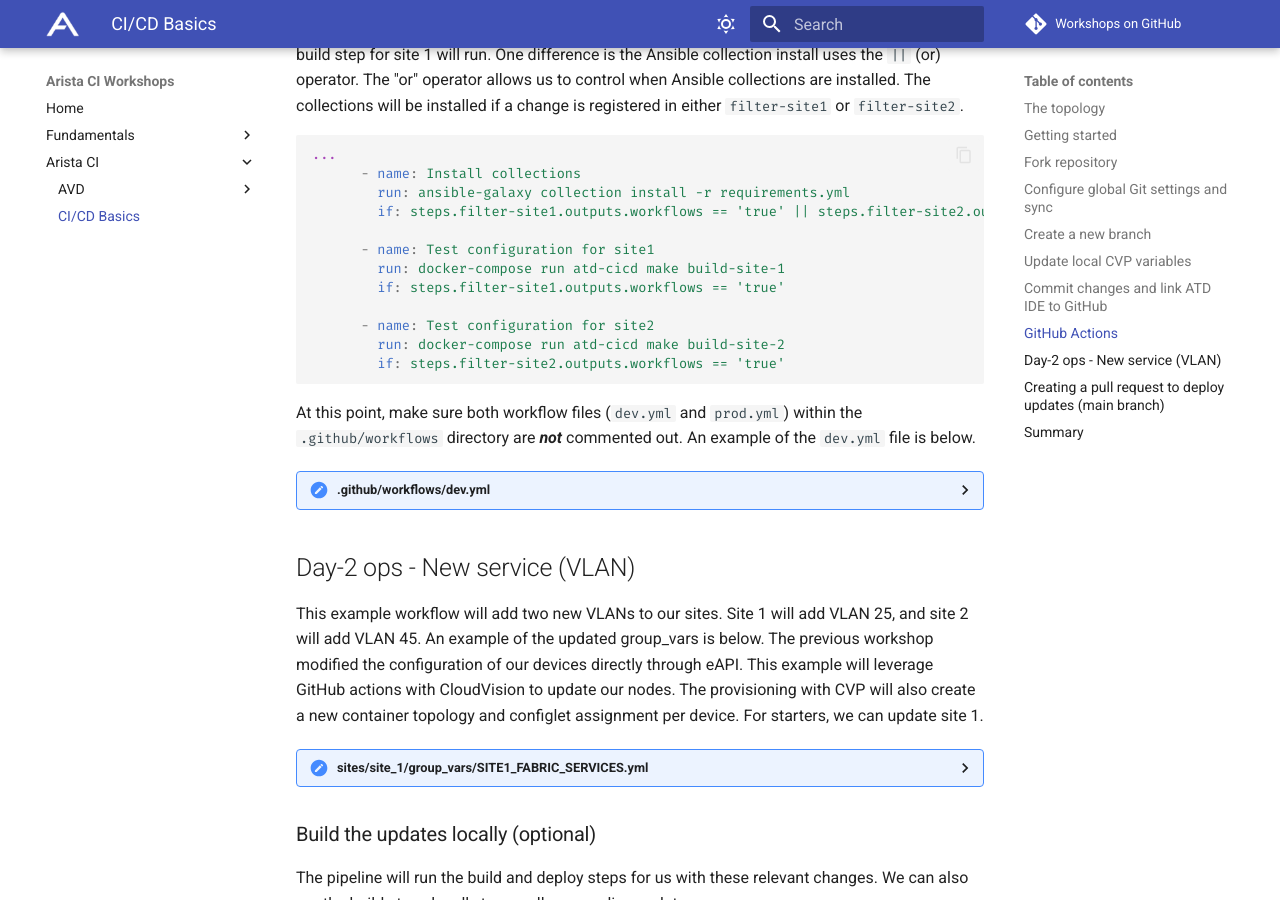
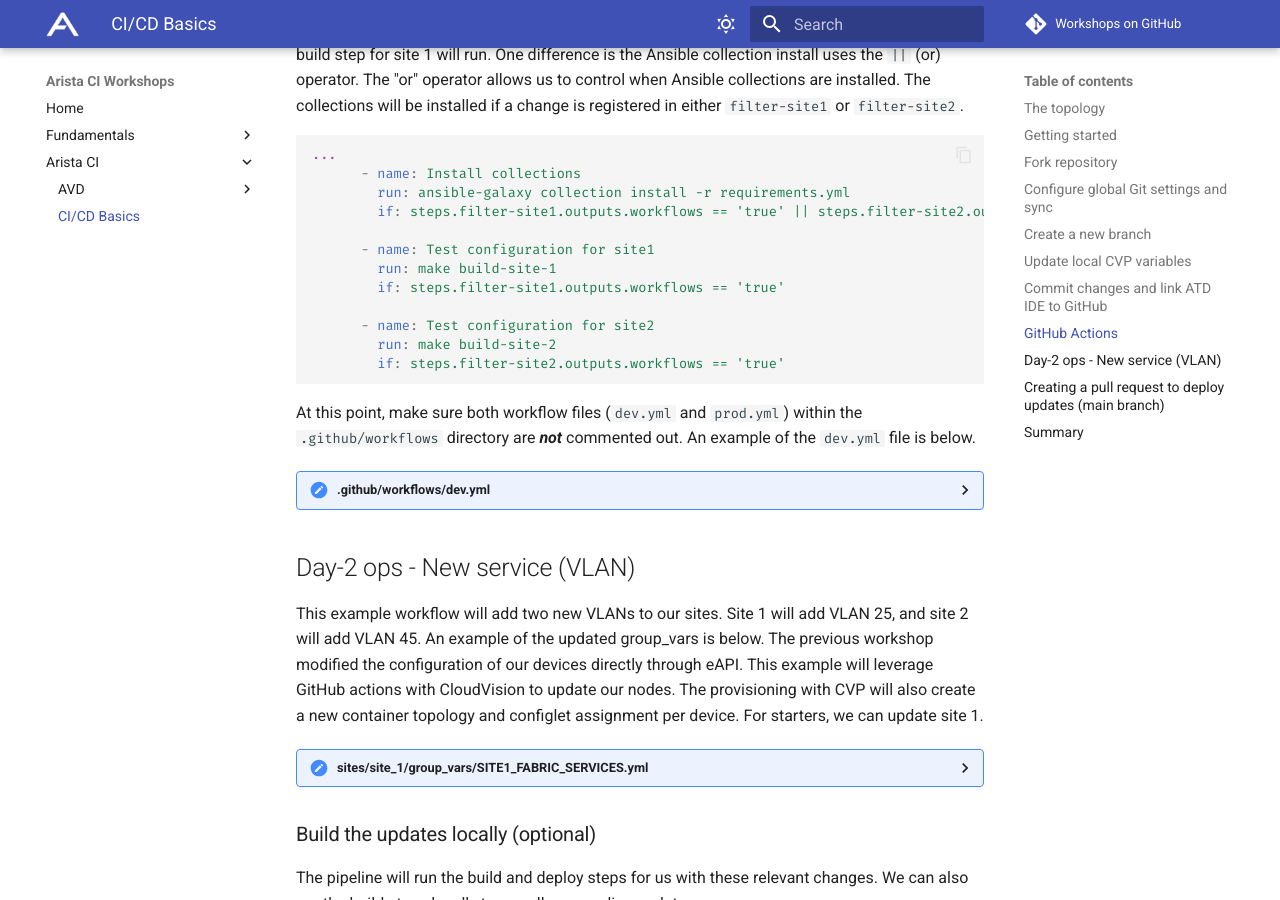
Before and after one commit to aristanetworks/avd-workshops, an MkDocs documentation site: the page built from workshops/cicd-basics.md, in a window 1280 px wide and 900 px high, scrolled down 11680 px. Built offline with MkDocs 1.6.1 and Material for MkDocs 9.7.7, drawn with Linux system fonts in a browser that asks for light colours; comment, search, counter and statistics services are not loaded.

Commit message:
missed text

````diff
--- a/workshops/cicd-basics.md
+++ b/workshops/cicd-basics.md
@@ -391,11 +391,11 @@
         if: steps.filter-site1.outputs.workflows == 'true' || steps.filter-site2.outputs.workflows == 'true'
 
       - name: Test configuration for site1
-        run: docker-compose run atd-cicd make build-site-1
+        run: make build-site-1
         if: steps.filter-site1.outputs.workflows == 'true'
 
       - name: Test configuration for site2
-        run: docker-compose run atd-cicd make build-site-2
+        run: make build-site-2
         if: steps.filter-site2.outputs.workflows == 'true'
 
 ```
````
